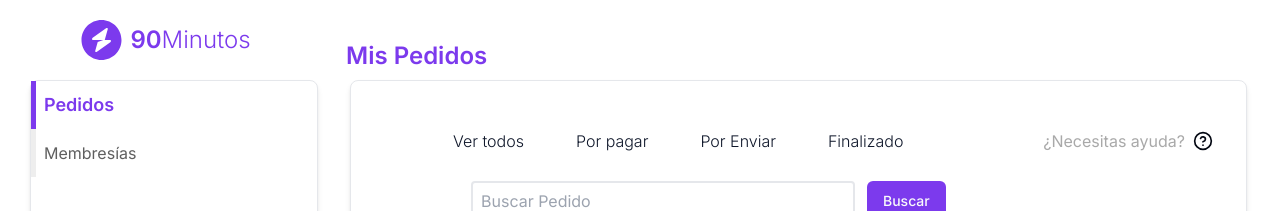
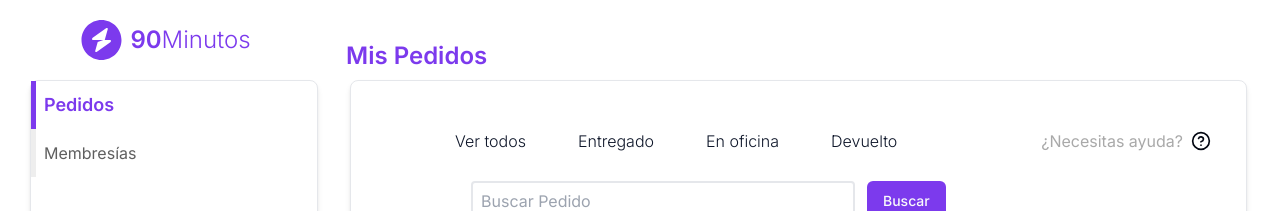
Before and after one commit to LuisBrodely/project-90-minutes, a Next.js app: page /dashboard in a window 1280 px wide. Shown: the top 211 px of the page. Built offline with nearby package versions, Linux system fonts and the light colour scheme; no server answers.

Commit message:
[ADD] filterPackageByStatus OrderSection CardSearchOrder dashboard

```diff
--- a/src/app/dashboard/components/CardSearchOrder.tsx
+++ b/src/app/dashboard/components/CardSearchOrder.tsx
@@ -3,25 +3,29 @@ import { Card, CardContent } from "@/components/ui/card";
 import { CircleHelpIcon } from "lucide-react";
 import Link from "next/link";
 
-export const CardSearchOrder = () => {
+interface CardSearchOrderProps {
+  onFilterChange: (status: string | null) => void;
+}
+
+export const CardSearchOrder: React.FC<CardSearchOrderProps> = ({ onFilterChange }) => {
   return (
     <Card className="w-[897px] h-48 bg-[#FFF] shadow-md flex flex-col items-start gap-10 pt-10 mb-10 ml-1">
       <CardContent>
         <div className="flex w-[900px] justify-around">
           <div className="flex gap-5">
             <Link href={`/dashboard/package`}>
-              <Button variant="link" className="text-[#0F172A] font-light hover:duration-300 transition-all text-base hover:text-[#7C3AED]">
+              <Button variant="link" className="text-[#0F172A] font-light hover:duration-300 transition-all text-base hover:text-[#7C3AED]" onClick={() => onFilterChange(null)}>
                 Ver todos
               </Button>
             </Link>
-            <Button variant="link" className="text-[#0F172A] font-light hover:duration-300 transition-all text-base hover:text-[#7C3AED]">
-              Por pagar
+            <Button variant="link" className="text-[#0F172A] font-light hover:duration-300 transition-all text-base hover:text-[#7C3AED]" onClick={() => onFilterChange('Entregado')}>
+              Entregado
             </Button>
-            <Button variant="link" className="text-[#0F172A] font-light hover:duration-300 transition-all text-base hover:text-[#7C3AED]">
-              Por Enviar
+            <Button variant="link" className="text-[#0F172A] font-light hover:duration-300 transition-all text-base hover:text-[#7C3AED]" onClick={() => onFilterChange('En oficina')}>
+              En oficina
             </Button>
-            <Button variant="link" className="text-[#0F172A] font-light hover:duration-300 transition-all text-base hover:text-[#7C3AED]">
-              Finalizado
+            <Button variant="link" className="text-[#0F172A] font-light hover:duration-300 transition-all text-base hover:text-[#7C3AED]" onClick={() => onFilterChange('Devuelto')}>
+              Devuelto
             </Button>
           </div>
           <div className="flex items-center gap-2">
--- a/src/app/dashboard/components/sections/OrderSection.tsx
+++ b/src/app/dashboard/components/sections/OrderSection.tsx
@@ -1,3 +1,5 @@
+"use client";
+
 import { CardOrder } from "../CardOrder";
 import { CardSearchOrder } from "../CardSearchOrder";
 import axios from 'axios';
@@ -12,7 +14,7 @@ export const OrderSection = () => {
   const [packages, setPackages] = useState<Package[]>([]);
   const [loading, setLoading] = useState<boolean>(true);
   const [error, setError] = useState<string | null>(null);
-
+  const [filter, setFilter] = useState<string | null>(null);
 
   useEffect(() => {
     const getPackages = async () => {
@@ -30,12 +32,16 @@ export const OrderSection = () => {
     getPackages();
   }, []);
 
+  const filteredPackages = filter
+    ? packages.filter(pkg => pkg.status === filter)
+    : packages;
+
   return (
     <>
       <h2 className="text-[#7C3AED] font-semibold text-2xl">Mis Pedidos</h2>
-      <CardSearchOrder />
+      <CardSearchOrder onFilterChange={setFilter} />
       <div className="overflow-scroll overflow-x-hidden max-h-[424px] w-[920px] pb-1">
-      {packages.map((pkg) => (
+        {filteredPackages.map((pkg) => (
           <CardOrder
             key={pkg.id}
             id={pkg.id}
```
